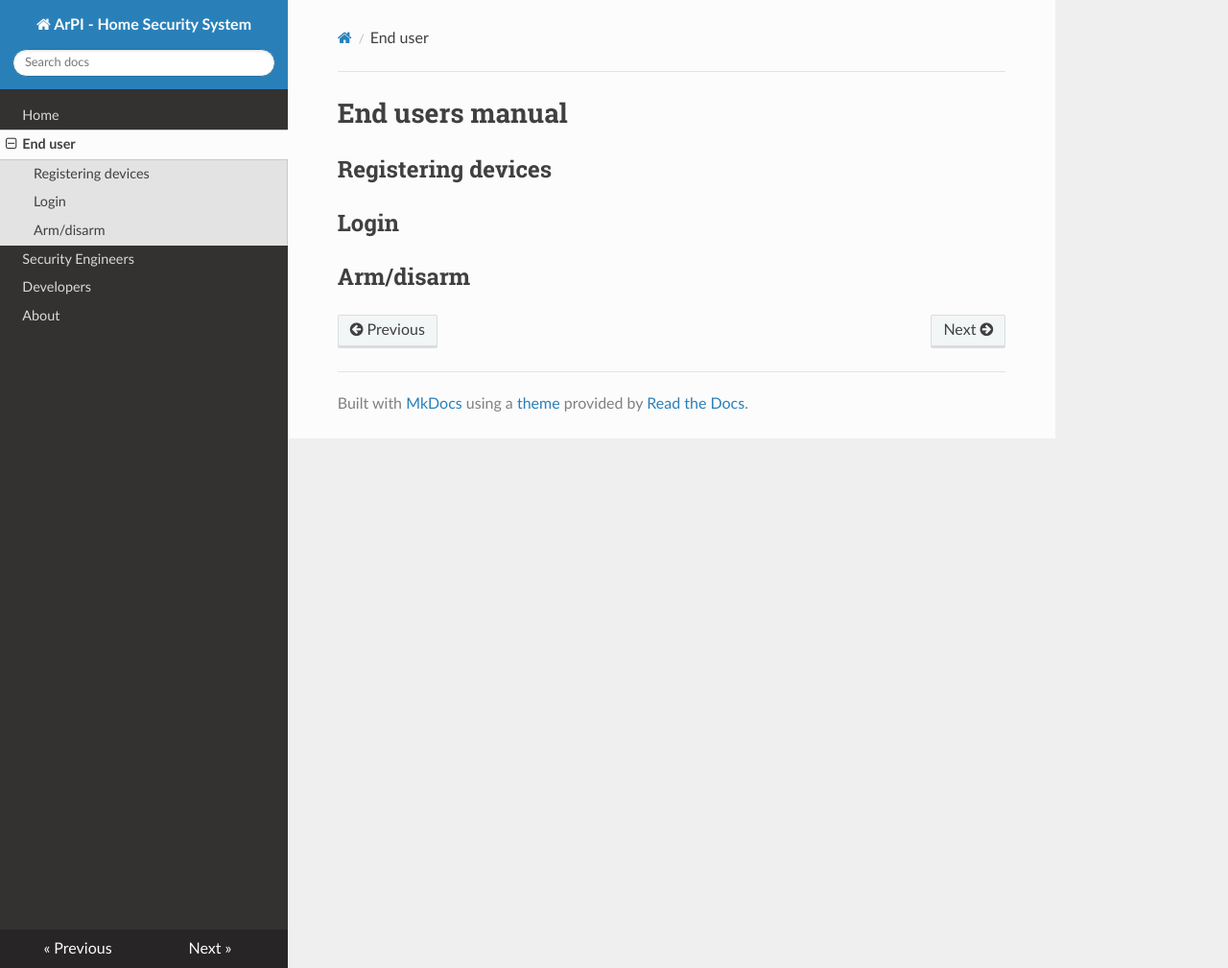
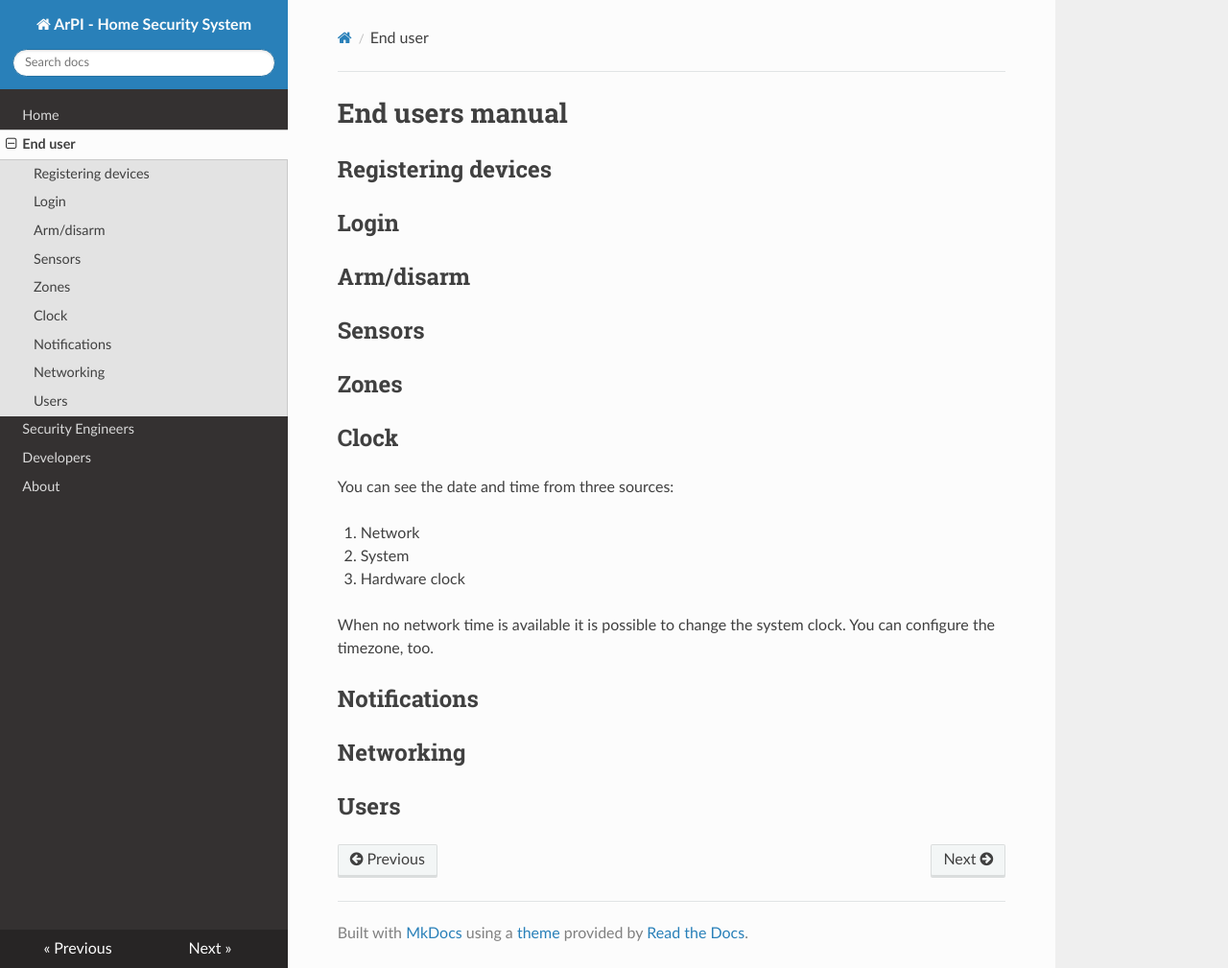
Before and after one commit to ArPIHomeSecurity/arpi_documentation, an MkDocs documentation site: the page built from docs/end_users/index.md, in a window 1280 px wide and 1009 px high. Shown: the whole window at 96% size. Built offline with MkDocs 1.6.1, drawn with Linux system fonts in a browser that asks for light colours; nearby versions of some CDN libraries.

Commit message:
Hardware clock

```diff
--- a/docs/end_users/index.md
+++ b/docs/end_users/index.md
@@ -5,3 +5,24 @@
 ## Login
 
 ## Arm/disarm
+
+## Sensors
+
+## Zones
+
+## Clock
+
+You can see the date and time from three sources:
+
+1. Network
+2. System
+3. Hardware clock
+
+When no network time is available it is possible to change the system clock.
+You can configure the timezone, too.
+
+## Notifications
+
+## Networking
+
+## Users
```
Also changed, not shown: docs/developers/index.md (+8 -0 lines).
